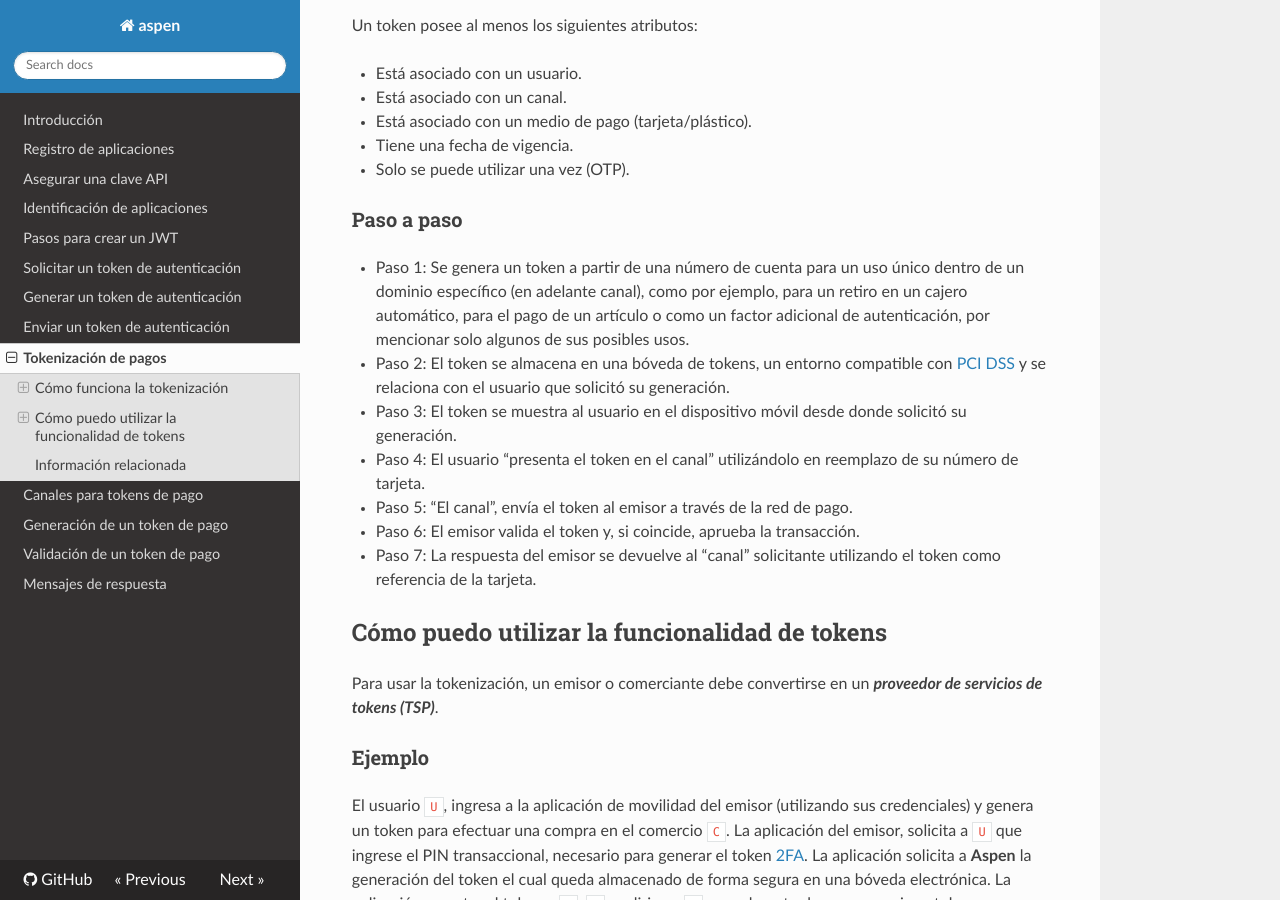
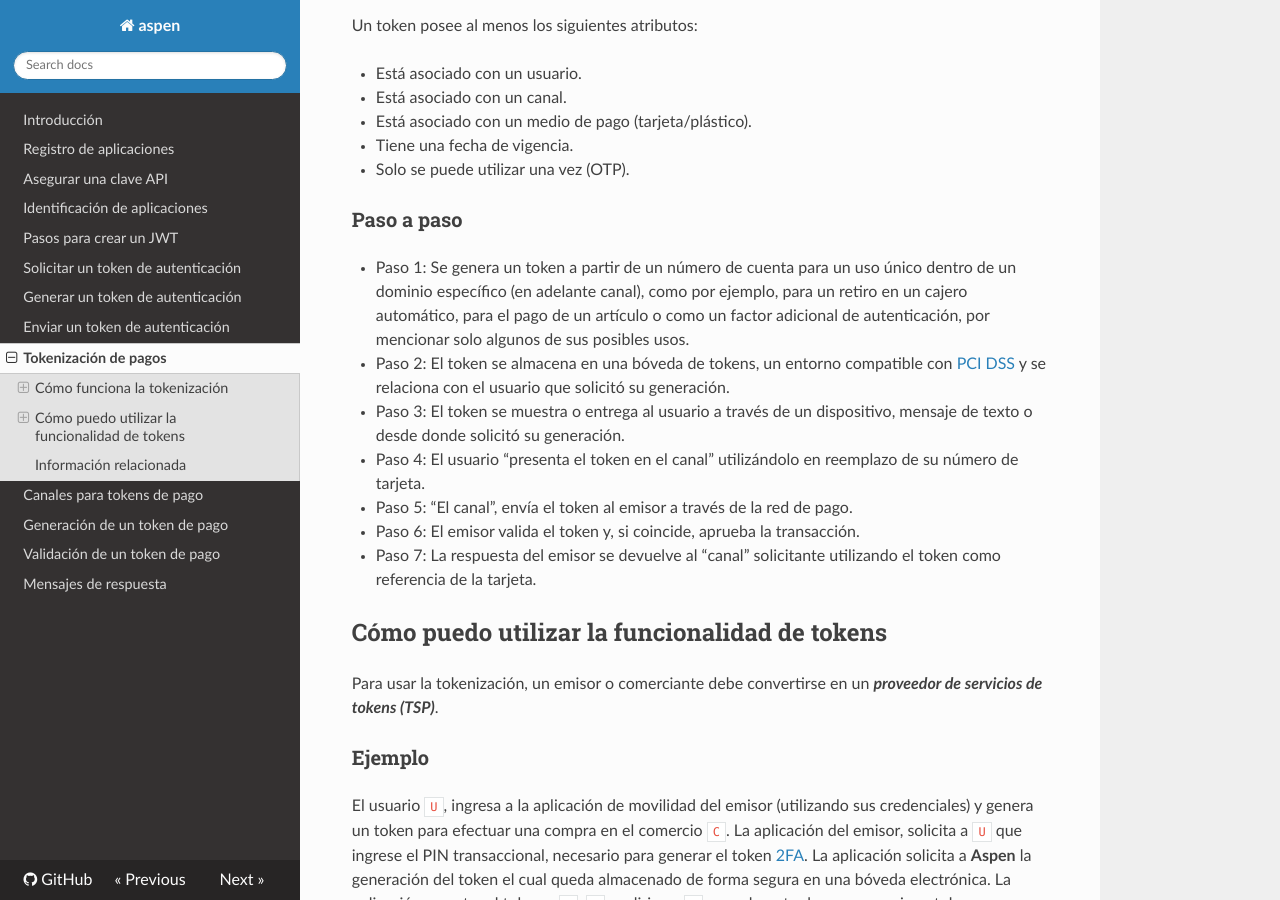
Before and after one commit to menchi2000/Aspen, an MkDocs documentation site: the page built from docs/Tokenization.md, in a window 1280 px wide and 900 px high, scrolled down 638 px. Built offline with MkDocs 1.6.1, drawn with Linux system fonts in a browser that asks for light colours; nearby versions of some CDN libraries; old or Windows-style settings are respelled for this version of MkDocs.

Commit message:
Update Tokenization.md

```diff
--- a/docs/Tokenization.md
+++ b/docs/Tokenization.md
@@ -20,11 +20,11 @@ Un token posee al menos los siguientes atributos:
 
 ### Paso a paso
 
-- Paso 1: Se genera un token a partir de una número de cuenta para un uso único dentro de un dominio específico (en adelante canal), como por ejemplo, para un retiro en un cajero automático, para el pago de un artículo o como un factor adicional de autenticación, por mencionar solo algunos de sus posibles usos.
+- Paso 1: Se genera un token a partir de un número de cuenta para un uso único dentro de un dominio específico (en adelante canal), como por ejemplo, para un retiro en un cajero automático, para el pago de un artículo o como un factor adicional de autenticación, por mencionar solo algunos de sus posibles usos.
 
 - Paso 2: El token se almacena en una bóveda de tokens, un entorno compatible con [PCI DSS](https://en.wikipedia.org/wiki/Payment_Card_Industry_Data_Security_Standard) y se relaciona con el usuario que solicitó su generación.
 
-- Paso 3: El token se muestra al usuario en el dispositivo móvil desde donde solicitó su generación.
+- Paso 3: El token se muestra o entrega al usuario a través de un dispositivo, mensaje de texto o desde donde solicitó su generación.
 
 - Paso 4: El usuario “presenta el token en el canal” utilizándolo en reemplazo de su número de tarjeta.
 
```
